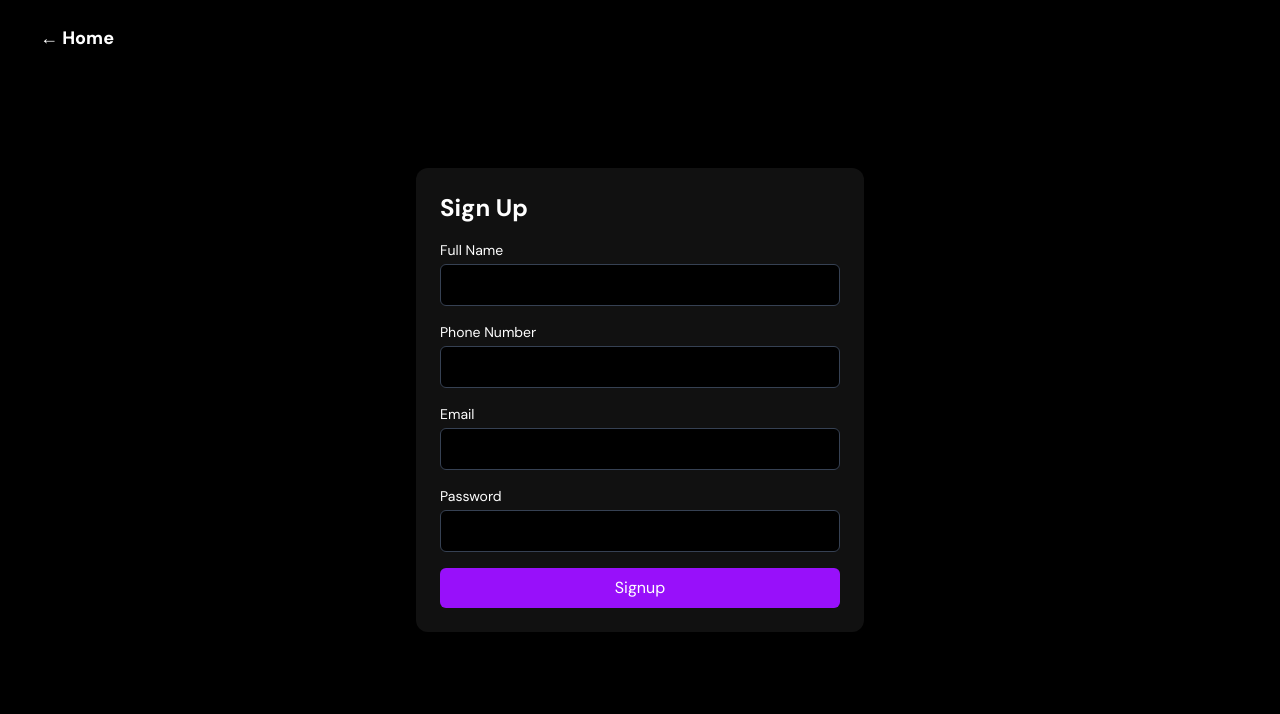
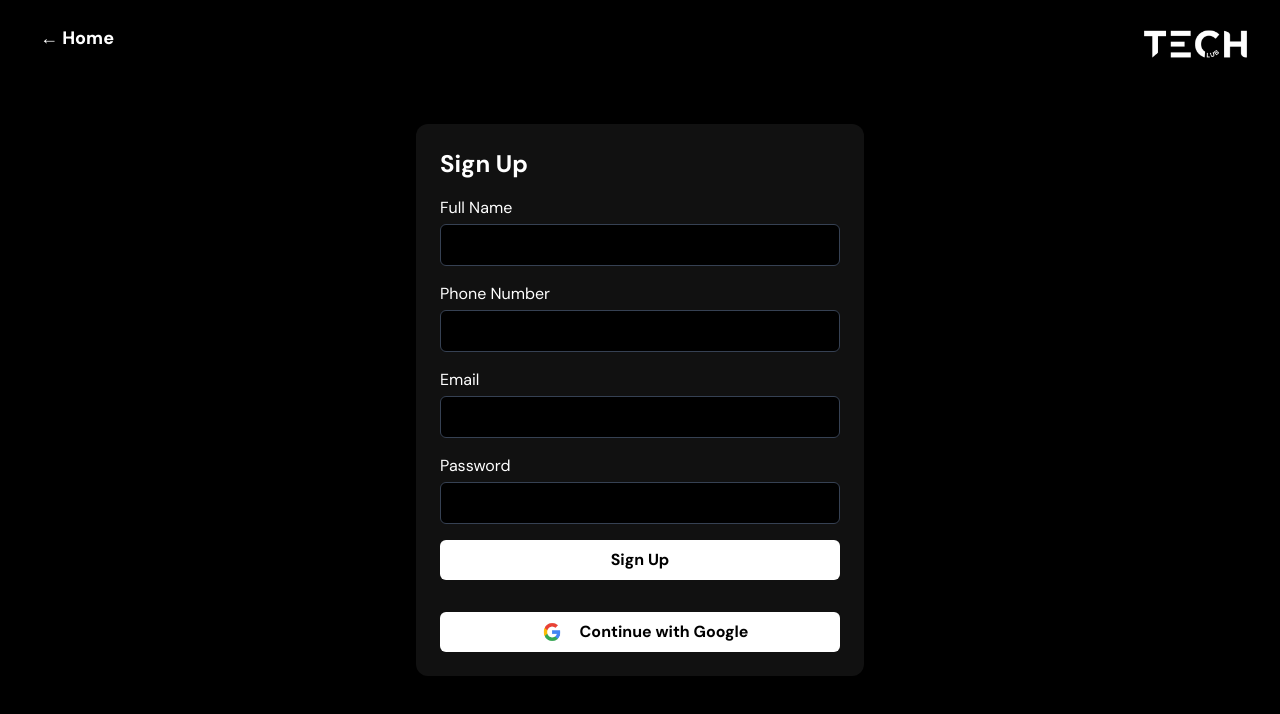
Before and after one commit to Rohith-Kaki/TechClub-Leetcode-Contest, a React (Vite) app in the folder client/: page /signup in a window 1280 px wide. Shown: the top 714 px of the page. Built offline with nearby package versions, Linux system fonts and the light colour scheme; no server answers; a web font is replaced by a local one.

Commit message:
Add Logo

```diff
--- a/client/src/components/LeaderBoardComponent.jsx
+++ b/client/src/components/LeaderBoardComponent.jsx
@@ -1,5 +1,6 @@
 import { Link, useLocation } from "react-router-dom";
 import { useState, useEffect } from "react";
+import clublogo from "../assets/Club_logo_white.png";
 
 export function Navbar() {
   const location = useLocation();
@@ -40,6 +41,10 @@ export function Navbar() {
         >
           <span className="relative z-10">Leaderboard</span>
         </Link>
+
+        <div className="ml-auto">
+          <img src={clublogo} alt="Club Logo" className="h-30 w-auto" />
+        </div>
       </header>
       {/* This divider line uses the purple border from your original code */}
       <div className="max-w-full border-b-2 px-6 border-gray-700"></div>
@@ -157,11 +162,12 @@ export function Leaderboard() {
                       className={
                         // Base row styling and separator
                         `border-t  border-white
-                        ${isMe
-                            //Current User highlight
-                          ? "bg-[#673de6] text-white"
-                          : // Alternate row colors for dark theme
-                            "bg-black text-white"
+                        ${
+                          isMe
+                            ? //Current User highlight
+                              "bg-[#673de6] text-white"
+                            : // Alternate row colors for dark theme
+                              "bg-black text-white"
                         }`
                       }
                     >
@@ -178,7 +184,9 @@ export function Leaderboard() {
                           </span>
                         ) : (
                           // Default style for other ranks
-                          <span className="text-lg inline-flex items-center justify-center h-10 w-10 rounded-full bg-black text-white font-roboto">{index + 1}</span>
+                          <span className="text-lg inline-flex items-center justify-center h-10 w-10 rounded-full bg-black text-white font-roboto">
+                            {index + 1}
+                          </span>
                         )}
                       </td>
 
--- a/client/src/components/homeComponents.jsx
+++ b/client/src/components/homeComponents.jsx
@@ -12,11 +12,10 @@ export function Navbar() {
   return (
     <header className="w-full bg-[#000000] px-4 md:px-16 py-3 h-24 flex items-center justify-between">
       <div className="">
-        {/* Replace 'your-logo.svg' with the actual path to your logo image */}
         <img
           src={clublogo}
           alt="Club Logo"
-          className="h-30 w-auto text-white"
+          className="h-30 w-auto"
         />
       </div>
       <div className="font-source font-bold text-3xl text-white/90">
--- a/client/src/components/rulesComponent.jsx
+++ b/client/src/components/rulesComponent.jsx
@@ -1,8 +1,7 @@
 import { Link } from "react-router-dom";
+import clublogo from "../assets/Club_logo_white.png";
 
 export function Rules() {
-
-
   const contestName = "";
 
   const rules = [
@@ -70,6 +69,10 @@ export function Rules() {
         </Link>
       </div>
 
+      <div className="fixed right-2 px-4 -top-4 z-40">
+        <img src={clublogo} alt="Club Logo" className="h-30" />
+      </div>
+
       <main className="max-w-4xl mx-auto px-4 py-10">
         <div className="bg-slate-800  border-[#673de6]  border-5 rounded-lg p-6 shadow-sm">
           {/* Contest Title */}
--- a/client/src/pages/LoginPage.jsx
+++ b/client/src/pages/LoginPage.jsx
@@ -1,6 +1,8 @@
 import React, { useState } from "react";
 import { useNavigate, Link } from "react-router-dom";
 import { supabase } from "../lib/supabaseClient";
+import googlelogo from "../assets/googlelogo.png";
+import clublogo from "../assets/Club_logo_white.png";
 
 export default function LoginPage() {
   const navigate = useNavigate();
@@ -31,6 +33,25 @@ export default function LoginPage() {
     }
   }
 
+  async function handleGoogleAuth() {
+    try {
+      const { data, error } = await supabase.auth.signInWithOAuth({
+        provider: "google",
+        options: {
+          redirectTo:
+            "https://rrxjhwvkdmgslolemwbh.supabase.co/auth/v1/callback", // same as in Supabase
+        },
+      });
+
+      if (error) {
+        console.error("Google auth error:", error);
+      }
+      // Supabase will redirect to Google then back to /auth/callback
+    } catch (err) {
+      console.error("Google auth exception:", err);
+    }
+  }
+
   return (
     <>
       <div className="fixed top-2 left-2 px-4 pt-4">
@@ -41,6 +62,10 @@ export default function LoginPage() {
           ← Home
         </Link>
       </div>
+
+      <div className="fixed right-2 px-4 -top-4 z-40">
+        <img src={clublogo} alt="Club Logo" className="h-30 w-auto" />
+      </div>
       <div className="min-h-screen flex items-center justify-center bg-black text-white font-dm-sans">
         <form
           onSubmit={handleSubmit}
@@ -49,7 +74,7 @@ export default function LoginPage() {
           <h1 className="text-2xl font-bold">Login</h1>
 
           <div>
-            <label className="block text-sm mb-1">Email</label>
+            <label className="block text-md mb-1">Email</label>
             <input
               type="email"
               required
@@ -60,7 +85,7 @@ export default function LoginPage() {
           </div>
 
           <div>
-            <label className="block text-sm mb-1">Password</label>
+            <label className="block text-md mb-1">Password</label>
             <input
               type="password"
               required
@@ -70,14 +95,32 @@ export default function LoginPage() {
             />
           </div>
 
+          <p className="text-sm mt-2 text-right">
+            <a
+              href="/forgot-password"
+              className="text-purple-400 hover:underline"
+            >
+              Forgot password?
+            </a>
+          </p>
+
           {error && <p className="text-red-400 text-sm">{error}</p>}
 
           <button
             type="submit"
             disabled={loading}
-            className="w-full py-2 rounded-md bg-purple-600 hover:bg-purple-700 disabled:opacity-50"
+            className="w-full py-2 rounded-md font-bold hover:bg-[#673de6] bg-white hover:text-white text-black disabled:opacity-50 transition duration-300"
           >
             {loading ? "Logging in..." : "Login"}
+          </button>
+
+          <button
+            type="button"
+            onClick={handleGoogleAuth}
+            className="w-full mt-4 py-2 rounded-md font-bold hover:bg-[#673de6] hover:text-white text-black bg-white flex items-center justify-center gap-2 transition duration-300 active:bg-purple-800 active:scale-95"
+          >
+            <img src={googlelogo} alt="" className="w-10 h-6" />
+            <span>Continue with Google</span>
           </button>
         </form>
       </div>
--- a/client/src/pages/SignupPage.jsx
+++ b/client/src/pages/SignupPage.jsx
@@ -1,7 +1,8 @@
 import React, { useState } from "react";
-import { useNavigate } from "react-router-dom";
-import { Link } from "react-router-dom";
+import { useNavigate, Link } from "react-router-dom";
 import { supabase } from "../lib/supabaseClient";
+import clublogo from "../assets/Club_logo_white.png";
+import googlelogo from "../assets/googlelogo.png";
 
 export default function SignupPage() {
   const navigate = useNavigate();
@@ -49,6 +50,25 @@ export default function SignupPage() {
     }
   }
 
+  async function handleGoogleAuth() {
+    try {
+      const { data, error } = await supabase.auth.signInWithOAuth({
+        provider: "google",
+        options: {
+          redirectTo:
+            "https://rrxjhwvkdmgslolemwbh.supabase.co/auth/v1/callback", // same as in Supabase
+        },
+      });
+
+      if (error) {
+        console.error("Google auth error:", error);
+      }
+      // Supabase will redirect to Google then back to /auth/callback
+    } catch (err) {
+      console.error("Google auth exception:", err);
+    }
+  }
+
   return (
     <>
       <div className="fixed top-2 left-2 px-4 pt-4 x-40">
@@ -59,6 +79,13 @@ export default function SignupPage() {
           ← Home
         </Link>
       </div>
+      <div className="fixed right-2 px-4 -top-4 z-40">
+        <img
+          src={clublogo}
+          alt="Club Logo"
+          className="h-30 w-auto"
+        />
+      </div>
       <div className="min-h-screen font-dm-sans flex items-center justify-center bg-black text-white">
         <form
           onSubmit={handleSubmit}
@@ -67,7 +94,7 @@ export default function SignupPage() {
           <h1 className="text-2xl font-bold ">Sign Up</h1>
 
           <div>
-            <label className="block text-sm mb-1">Full Name</label>
+            <label className="block text-md mb-1">Full Name</label>
             <input
               className="w-full px-3 py-2 rounded-md bg-black border border-gray-700"
               value={fullName}
@@ -76,7 +103,7 @@ export default function SignupPage() {
           </div>
 
           <div>
-            <label className="block text-sm mb-1">Phone Number</label>
+            <label className="block text-md mb-1">Phone Number</label>
             <input
               type="tel"
               className="w-full px-3 py-2 rounded-md bg-black border border-gray-700 text-white"
@@ -86,7 +113,7 @@ export default function SignupPage() {
           </div>
 
           <div>
-            <label className="block text-sm mb-1">Email</label>
+            <label className="block text-md mb-1">Email</label>
             <input
               type="email"
               required
@@ -97,7 +124,7 @@ export default function SignupPage() {
           </div>
 
           <div>
-            <label className="block text-sm mb-1">Password</label>
+            <label className="block text-md mb-1">Password</label>
             <input
               type="password"
               required
@@ -113,9 +140,17 @@ export default function SignupPage() {
           <button
             type="submit"
             disabled={loading}
-            className="w-full py-2 rounded-md bg-purple-600 hover:bg-purple-700 disabled:opacity-50"
+            className="w-full py-2 rounded-md font-bold hover:bg-[#673de6] bg-white hover:text-white text-black disabled:opacity-50 transition duration-300"
           >
-            {loading ? "Signing up..." : "Signup"}
+            {loading ? "Signing up..." : "Sign Up"}
+          </button>
+          <button
+            type="button"
+            onClick={handleGoogleAuth}
+            className="w-full mt-4 py-2 rounded-md font-bold disabled:opacity-50 hover:bg-[#673de6] hover:text-white text-black bg-white flex items-center justify-center gap-2 transition duration-300 active:bg-purple-800 active:scale-95"
+          >
+            <img src={googlelogo} alt="" className="w-10 h-6" />
+            <span>Continue with Google</span>
           </button>
         </form>
       </div>
--- a/client/src/pages/problems.jsx
+++ b/client/src/pages/problems.jsx
@@ -1,4 +1,4 @@
-import { ProgressBar, Week, Navbar } from "../components/problemscomponent.jsx";
+import { Week, Navbar } from "../components/problemscomponent.jsx";
 
 export default function ProgressPage() {
   return(
```
Also changed, not shown: client/src/components/problemscomponent.jsx (+20 -16 lines), client/src/assets/googlelogo.png (added).
